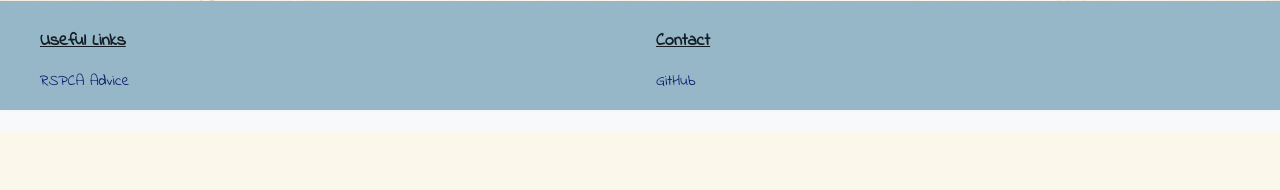
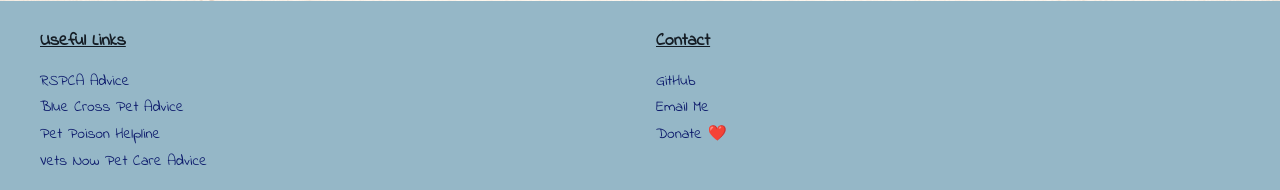
Before and after one commit to Anci82/TailTales, a Django app: page /pets/gallery/ in a window 1280 px wide. Shown: the part 799-989 px from the top of the page. Before the commit the page ends 930 px from the top, so only its background shows below. Run offline with Django 5.2, Linux system fonts and the light colour scheme; data that the repository does not hold is empty.

Commit message:
Before model change

```diff
--- a/TailTales/pets/views.py
+++ b/TailTales/pets/views.py
@@ -76,6 +76,8 @@ class PetGalleryView(views.ListView):
             queryset = queryset.order_by('-name')
         elif sort == 'species':
             queryset = queryset.order_by('species', 'name')
+        elif sort == 'species_desc':
+            queryset = queryset.order_by('-species', 'name')
         else:
             queryset = queryset.order_by('name')
 
--- a/templates/base.html
+++ b/templates/base.html
@@ -2,11 +2,11 @@
 <!DOCTYPE html>
 <html lang="en">
 <head>
-    <meta charset="UTF-8" />
-    <meta name="viewport" content="width=device-width, initial-scale=1.0" />
+    <meta charset="UTF-8"/>
+    <meta name="viewport" content="width=device-width, initial-scale=1.0"/>
     <title>{% block title %}TailTales{% endblock %}</title>
 
-    <link rel="stylesheet" href="{% static 'css/style.css' %}" />
+    <link rel="stylesheet" href="{% static 'css/style.css' %}"/>
     {% block extra_css %}{% endblock %}
 </head>
 
@@ -66,17 +66,39 @@
                         RSPCA Advice
                     </a>
                 </li>
+                <li>
+                    <a href="https://www.bluecross.org.uk/advice"
+                       target="_blank" rel="noopener noreferrer">
+                        Blue Cross Pet Advice
+                    </a>
+                </li>
+                <li>
+                    <a href="https://www.petpoisonhelpline.com/pet-owners/"
+                       target="_blank" rel="noopener noreferrer">
+                        Pet Poison Helpline
+                    </a>
+                </li>
+                <li>
+                    <a href="https://www.vets-now.com/pet-care-advice/"
+                       target="_blank" rel="noopener noreferrer">
+                        Vets Now Pet Care Advice
+                    </a>
+                </li>
             </ul>
         </div>
 
         <div class="footer-right">
             <h4>Contact</h4>
             <ul>
+                <ul>
                     <li>
-                    <a href="https://github.com/" target="_blank" rel="noopener noreferrer">
-                        GitHub
-                    </a>
+                        <a href="https://github.com/Anci82" target="_blank" rel="noopener noreferrer">GitHub</a>
                     </li>
+                    <li><a href="mailto:anashuttleworth@hotmail.com">Email Me</a></li>
+                    <li>
+                        <a href="https://donationlink.com" target="_blank" rel="noopener noreferrer">Donate ❤️</a>
+                    </li>
+                </ul>
             </ul>
         </div>
     </div>
--- a/templates/pets/pet-gallery.html
+++ b/templates/pets/pet-gallery.html
@@ -14,6 +14,7 @@
                 <option value="name" {% if request.GET.sort == 'name' or not request.GET.sort %}selected{% endif %}>Name A-Z</option>
                 <option value="name_desc" {% if request.GET.sort == 'name_desc' %}selected{% endif %}>Name Z-A</option>
                 <option value="species" {% if request.GET.sort == 'species' %}selected{% endif %}>Species A-Z</option>
+                <option value="species_desc" {% if request.GET.sort == 'species' %}selected{% endif %}>Species Z-A</option>
             </select>
         </form>
 
```
Lines whose indentation alone changed are shown as unchanged.
